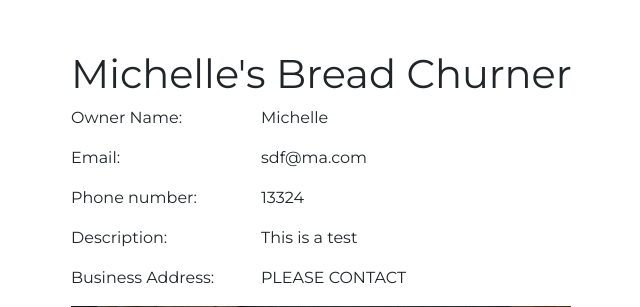
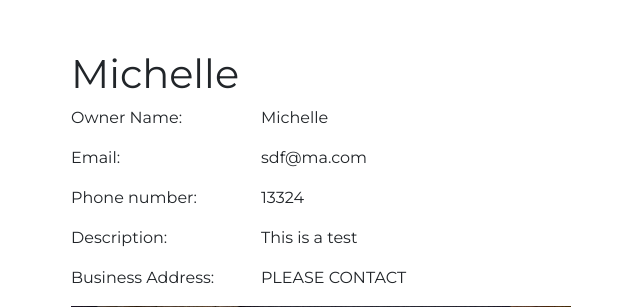
Before and after one commit to Hackathon401/loco4local, a Django app: page /home/vendor_info/4 in a window 1280 px wide. Shown: the part 120-427 px from the top of the page, without its empty margins (11-651 px from the left). Run offline with Django 3.2, Linux system fonts and the light colour scheme; data comes from the database, SQL or seed files in the repository; both versions use the stored data as it was after the commit; some web fonts are replaced.

Commit message:
minor improvements and db info

```diff
--- a/main_app/home/models.py
+++ b/main_app/home/models.py
@@ -31,10 +31,6 @@ class VendorPost(models.Model):
     business_category1 = forms.CharField(label='business category', widget=forms.Select(choices=CATEGORIES))
     #business_category2 = forms.CharField(label='business category', widget=forms.Select(choices=CATEGORIES))
     photo = models.ImageField(null = True, blank = True)
-
-
-    # def __str__(self):
-    #     return self.business_name
 
     def businessName(self):
         return self.business_name
--- a/main_app/home/templates/vendor_info.html
+++ b/main_app/home/templates/vendor_info.html
@@ -3,7 +3,7 @@
 
 {% block content %}
 <div class="container">
-  <h1>Michelle's Bread Churner</h1>
+  <h1>{{ item.business_name }}</h1>
   <div class="row">
     <p class="col col-lg-2">Owner Name:</p>
     <p class="col-md-auto">{{ item.owner_name }}</p>
```
Also changed, not shown: main_app/db.sqlite3, 3 other files.
